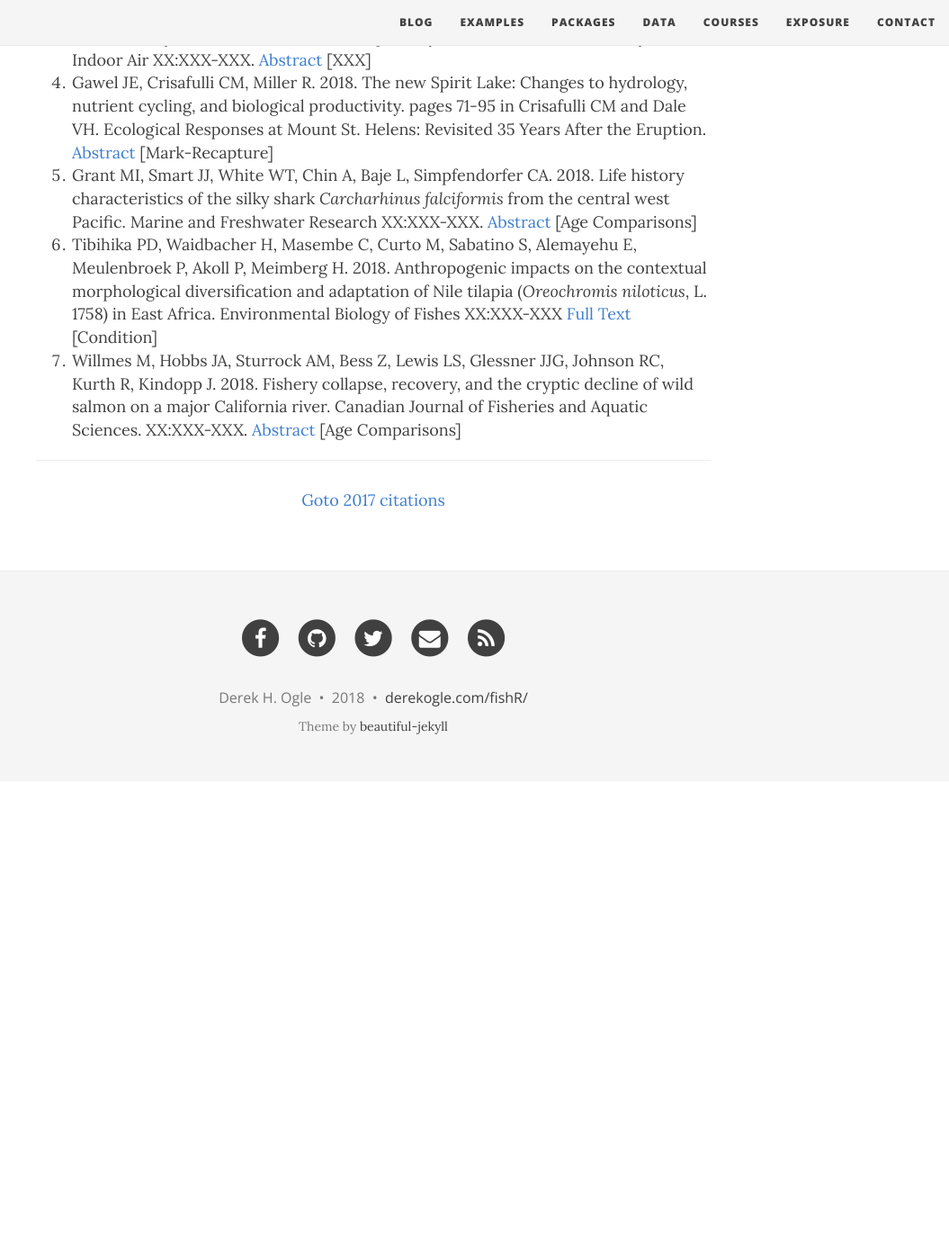
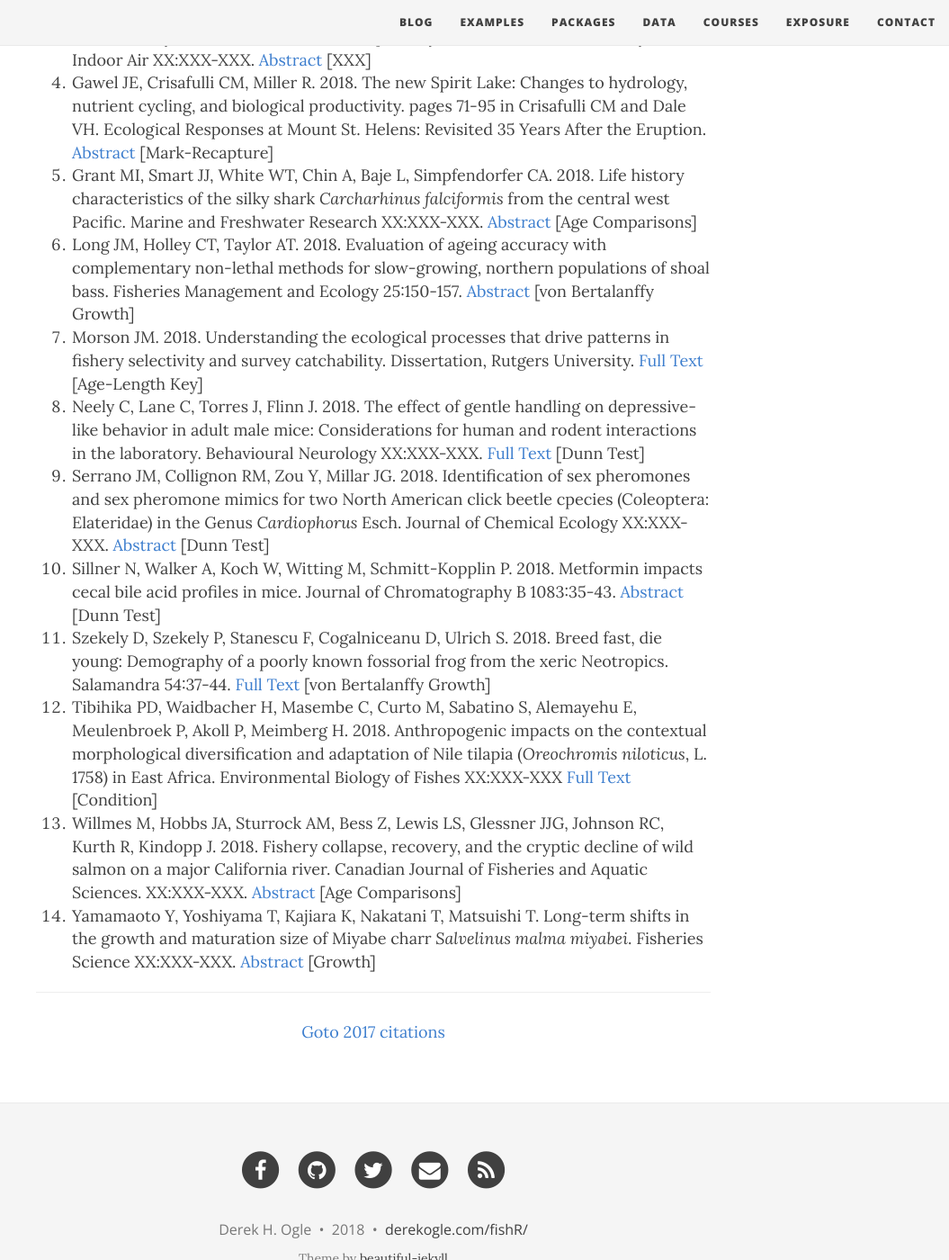
Before and after one commit to droglenc/fishR, a Jekyll site: the page built from exposure/exposure-citations18.md, in a window 1280 px wide and 1400 px high, scrolled down 627 px. Shown: the whole window at 90% size, without its empty margins (225-1280 px from the left). Built offline with Jekyll 4.4.1, drawn with Linux system fonts in a browser that asks for light colours; nearby versions of some CDN libraries; before the commit the page ends 1495 px from its top, so only the background shows below that.

Commit message:
Added citations

```diff
--- a/exposure/exposure-citations18.md
+++ b/exposure/exposure-citations18.md
@@ -5,15 +5,22 @@ subtitle: fishR and FSA is Being Used!!
 css: "/css/exposure-citation.css"
 ---
 
-The [**IFAR** book](http://derekogle.com/IFAR/), **fishR** website, or the **FSA** package were cited in the following <span id="contact-div">7</span> publications.
+The [**IFAR** book](http://derekogle.com/IFAR/), **fishR** website, or the **FSA** package were cited in the following <span id="contact-div">14</span> publications.
 
 1. Blackman TE, Crisafulli CM, Cleason SM. 2018. Characteristics of a new Rainbow Trout population: Spirit Lake, Mount St. Helens Volcano, 2000–2015. pages 251-267 in Crisafulli CM and Dale VH. Ecological Responses at Mount St. Helens: Revisited 35 Years After the Eruption. [Abstract](https://link.springer.com/chapter/10.1007/978-1-4939-7451-1_14) [Depletion Estimates]
 1. Borah M, Mahanta DJ. 2018. An approach to estimate the parameters of von Bertalanffy growth models in forestry. The Indian Forester 144:XXX-XXX. [Abstract](http://www.indianforester.co.in/index.php/indianforester/article/view/121305) [von Bertalanffy Growth]
 1. Day DB, Xiang J, Mo J, Clyde MA, Weschler CJ, Li F, Gong J, Chung M, Zhang Y, Zhang J. 2018. Combined use of an electrostatic precipitator and a HEPA filter in building ventilation systems: Effects on cardiorespiratory health indicators in healthy adults. Indoor Air XX:XXX-XXX. [Abstract](http://onlinelibrary.wiley.com/doi/10.1111/ina.12447/full) [XXX]
 1. Gawel JE, Crisafulli CM, Miller R. 2018. The new Spirit Lake: Changes to hydrology, nutrient cycling, and biological productivity. pages 71-95 in Crisafulli CM and Dale VH. Ecological Responses at Mount St. Helens: Revisited 35 Years After the Eruption. [Abstract](https://link.springer.com/chapter/10.1007/978-1-4939-7451-1_4) [Mark-Recapture]
 1. Grant MI, Smart JJ, White WT, Chin A, Baje L, Simpfendorfer CA. 2018. Life history characteristics of the silky shark *Carcharhinus falciformis* from the central west Pacific. Marine and Freshwater Research XX:XXX-XXX. [Abstract](http://www.publish.csiro.au/MF/MF17163) [Age Comparisons]
+1. Long JM, Holley CT, Taylor AT. 2018. Evaluation of ageing accuracy with complementary non-lethal methods for slow-growing, northern populations of shoal bass. Fisheries Management and Ecology 25:150-157. [Abstract](http://onlinelibrary.wiley.com/doi/10.1111/fme.12274/full) [von Bertalanffy Growth]
+1. Morson JM. 2018. Understanding the ecological processes that drive patterns in fishery selectivity and survey catchability. Dissertation, Rutgers University. [Full Text](http://scholar.google.com/scholar_url?url=https://rucore.libraries.rutgers.edu/rutgers-lib/56061/PDF/1/&hl=en&sa=X&scisig=AAGBfm3oPizfJa5iIEZHcrzzNZgYhkG9Zg&nossl=1&oi=scholaralrt) [Age-Length Key]
+1. Neely C, Lane C, Torres J, Flinn J. 2018. The effect of gentle handling on depressive-like behavior in adult male mice: Considerations for human and rodent interactions in the laboratory. Behavioural Neurology XX:XXX-XXX. [Full Text](http://scholar.google.com/scholar_url?url=http://downloads.hindawi.com/journals/bn/2018/2976014.pdf&hl=en&sa=X&scisig=AAGBfm3Pl5r_LR-W3gzkU0QCykj0RCOEWA&nossl=1&oi=scholaralrt) [Dunn Test]
+1. Serrano JM, Collignon RM, Zou Y, Millar JG. 2018. Identification of sex pheromones and sex pheromone mimics for two North American click beetle cpecies (Coleoptera: Elateridae) in the Genus *Cardiophorus* Esch. Journal of Chemical Ecology XX:XXX-XXX. [Abstract](https://link.springer.com/article/10.1007/s10886-018-0940-6) [Dunn Test]
+1. Sillner N, Walker A, Koch W, Witting M, Schmitt-Kopplin P. 2018. Metformin impacts cecal bile acid profiles in mice. Journal of Chromatography B 1083:35-43. [Abstract](https://www.sciencedirect.com/science/article/pii/S1570023218300795) [Dunn Test]
+1. Szekely D, Szekely P, Stanescu F, Cogalniceanu D, Ulrich S. 2018. Breed fast, die young: Demography of a poorly known fossorial frog from the xeric Neotropics. Salamandra 54:37-44. [Full Text](https://www.researchgate.net/profile/Florina_Stanescu/publication/320779366_Breed_fast_die_young_Demography_of_a_poorly_known_fossorial_frog_from_the_xeric_Neotropics/links/5a85c642aca272017e564ce2/Breed-fast-die-young-Demography-of-a-poorly-known-fossorial-frog-from-the-xeric-Neotropics.pdf) [von Bertalanffy Growth]
 1. Tibihika PD, Waidbacher H, Masembe C, Curto M, Sabatino S, Alemayehu E, Meulenbroek P, Akoll P, Meimberg H. 2018. Anthropogenic impacts on the contextual morphological diversification and adaptation of Nile tilapia (*Oreochromis niloticus*, L. 1758) in East Africa. Environmental Biology of Fishes XX:XXX-XXX [Full Text](https://link.springer.com/article/10.1007/s10641-017-0704-0) [Condition]
 1. Willmes M, Hobbs JA, Sturrock AM, Bess Z, Lewis LS, Glessner JJG, Johnson RC, Kurth R, Kindopp J. 2018. Fishery collapse, recovery, and the cryptic decline of wild salmon on a major California river. Canadian Journal of Fisheries and Aquatic Sciences. XX:XXX-XXX. [Abstract](http://www.nrcresearchpress.com/doi/abs/10.1139/cjfas-2017-0273#.Wl5BqnlG3uM) [Age Comparisons]
+1. Yamamaoto Y, Yoshiyama T, Kajiara K, Nakatani T, Matsuishi T. Long-term shifts in the growth and maturation size of Miyabe charr *Salvelinus malma miyabei*. Fisheries Science XX:XXX-XXX. [Abstract](https://link.springer.com/article/10.1007/s12562-018-1186-5) [Growth]
 
 -----
 <p style="text-align: center;"><a href="exposure-citations17.html">Goto 2017 citations</a></p>
```
Also changed, not shown: exposure/exposure-citations16.md (+2 -1 lines).
